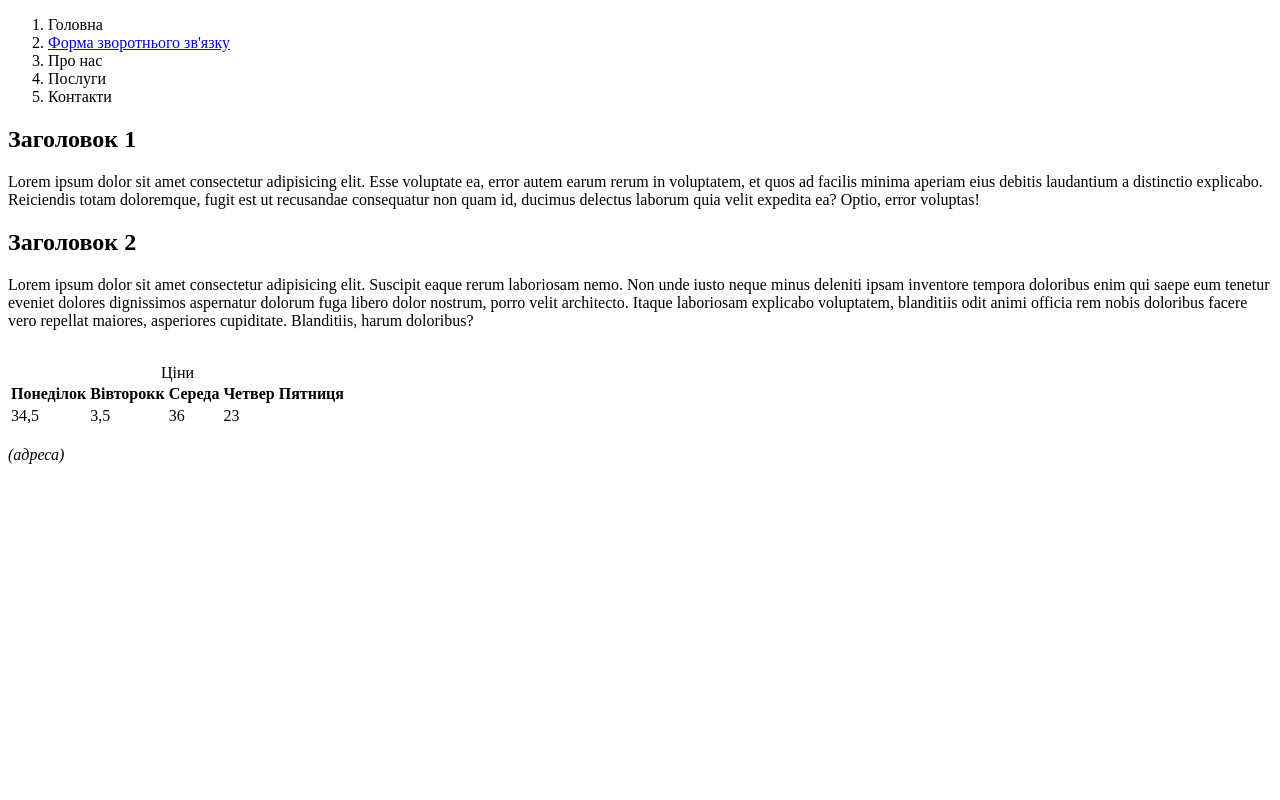
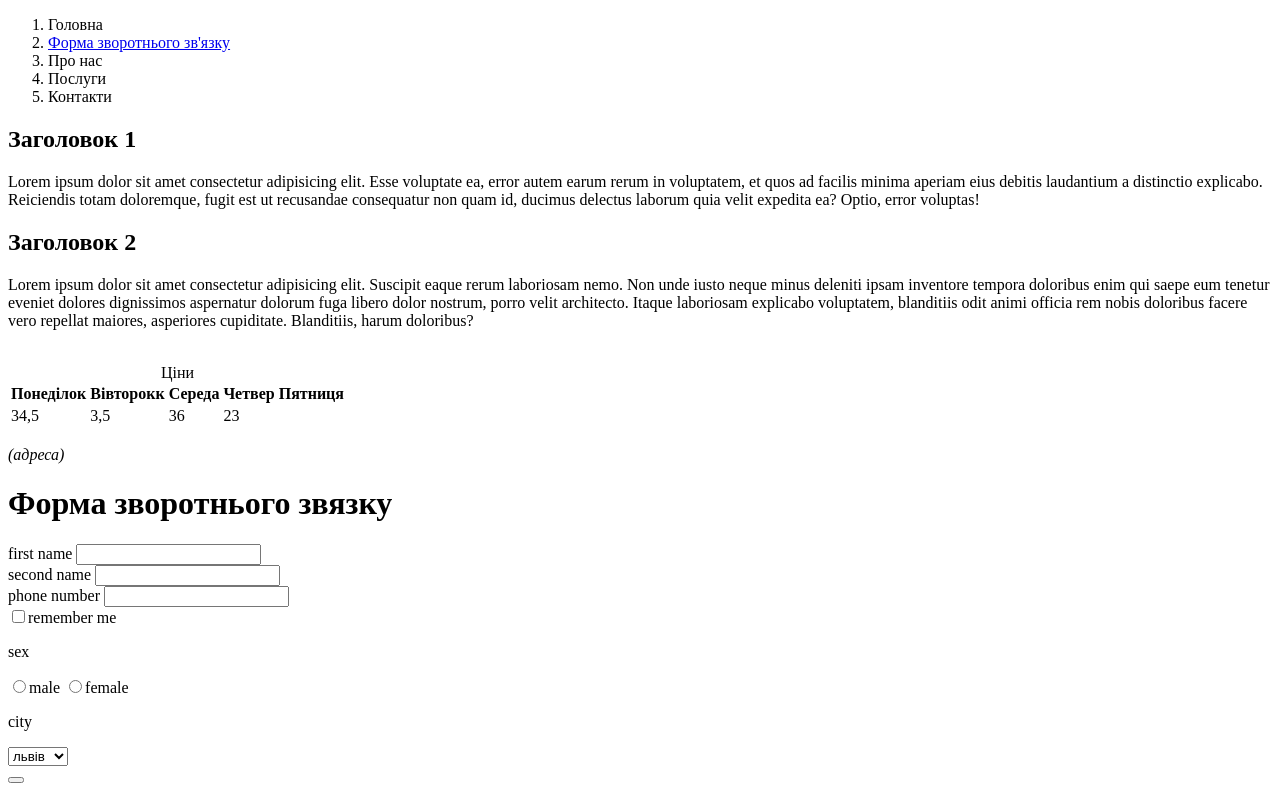
Before and after one commit to vasyl42/521, a plain HTML site: page index.html in a window 1280 px wide. Drawn offline with Linux system fonts and the light colour scheme.

Commit message:
Update index.html

```diff
--- a/index.html
+++ b/index.html
@@ -1,13 +1,10 @@
 <!DOCTYPE html>
 <html lang="en">
-
 <head>
     <meta charset="UTF-8">
     <meta name="viewport" content="width=device-width, initial-scale=1.0">
-    <meta http-equiv="X-UA-Compatible" content="ie=edge">
     <title>Document</title>
 </head>
-
 <body>
     <header>
         <nav>
@@ -63,3 +60,39 @@
 </body>
 
 </html>
+
+<h1>Форма зворотнього звязку</h1>
+<form action="" method="POST">
+    <div>
+        <label for="">first name</label>
+        <input type="text">
+    </div>
+    <div>
+        <label for="">second name</label>
+        <input type="text">
+    </div>
+    <div>
+        <label for="">phone number</label>
+        <input type="text" name="" id="">
+    </div>
+    <div>
+        <input type="checkbox" name="" id="">remember me
+    </div>
+    <div>
+        <p>sex</p>
+        <input type="radio" name="" id="">male
+        <input type="radio" name="" id="">female
+    </div>
+    <div>
+        <p>city</p>
+        <select>
+            <option>львів</option>
+            <option>київ</option>
+            <option>харків</option>
+            <option>одеса</option>
+        </select>
+    </div>
+    <button type="submit"></button>
+</form>
+</body>
+</html>
```
